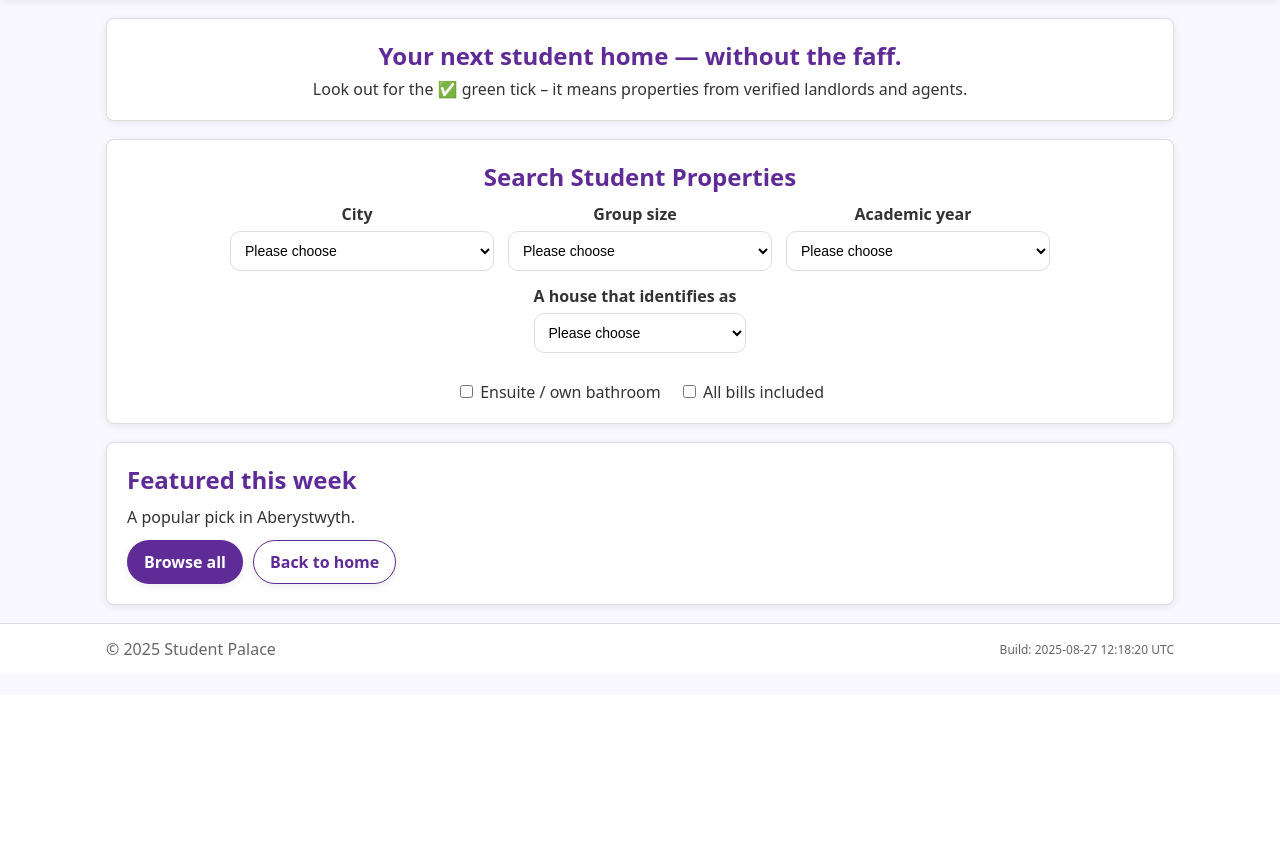
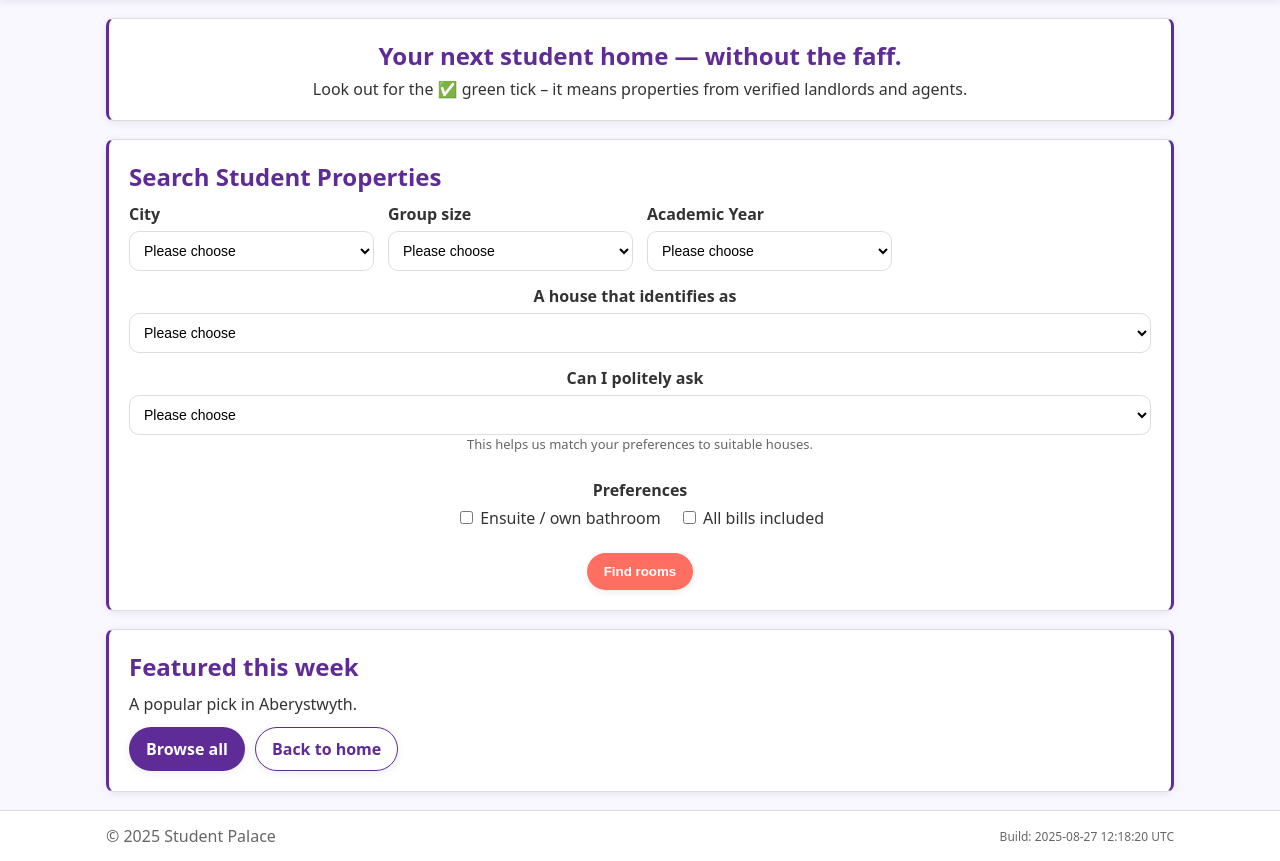
Before and after one commit to matthewnmoore/student-palace, a Flask app: page / in a window 1280 px wide. Shown: the part 105-966 px from the top of the page. Before the commit the page ends 760 px from the top, so only its background shows below. Run offline with Flask 3, Linux system fonts and the light colour scheme; data comes from the database, SQL or seed files in the repository; parts of the project's set-up code (start-up, migrations or seed data) failed here and were passed over.

Commit message:
Update index.html

```diff
--- a/templates/index.html
+++ b/templates/index.html
@@ -4,7 +4,7 @@
 <section class="wrap">
 
   <!-- HERO / INTRO -->
-  <div class="card card--accent-edges hero-centered">
+  <div class="card card--accent-lr hero-centered">
     <h1 class="mt-0" style="margin-bottom:6px">Your next student home — without the faff.</h1>
     <p class="muted" style="margin-bottom:0">
       Look out for the ✅ green tick – it means properties from verified landlords and agents.
@@ -12,15 +12,14 @@
   </div>
 
   <!-- SEARCH -->
-  <div class="card card--accent-edges">
-    <h2 class="mt-0" style="text-align:center">Search Student Properties</h2>
-
-    <form action="{{ url_for('public.search') }}" method="get" class="grid grid-2 form-compact-labels" style="max-width:820px;margin:0 auto">
+  <div class="card card--accent-lr">
+    <h2 class="mt-0">Search Student Properties</h2>
+    <form action="{{ url_for('public.search') }}" method="get" class="grid grid-2 form-compact-labels">
 
       <!-- City -->
-      <label class="field" style="text-align:center">
+      <label class="field">
         <span class="label-inline">City</span>
-        <select name="city" id="city" data-required>
+        <select name="city" required>
           <option value="" selected>Please choose</option>
           {% for c in cities %}
             <option value="{{ c }}">{{ c }}</option>
@@ -29,9 +28,9 @@
       </label>
 
       <!-- Group size -->
-      <label class="field" style="text-align:center">
+      <label class="field">
         <span class="label-inline">Group size</span>
-        <select name="group_size" id="group_size" data-required>
+        <select name="group_size" required>
           <option value="" selected>Please choose</option>
           {% for n in range(1,10) %}
             <option value="{{ n }}">{{ n }}</option>
@@ -40,60 +39,57 @@
       </label>
 
       <!-- Academic year -->
-      <label class="field" style="text-align:center">
-        <span class="label-inline">Academic year</span>
-        <select name="academic_year" id="academic_year" data-required>
+      <label class="field">
+        <span class="label-inline">Academic Year</span>
+        <select name="academic_year" required>
           <option value="" selected>Please choose</option>
-          {% set current_year = 2025 %}
-          {% for y in range(current_year, current_year+5) %}
-            {% set next = y + 1 %}
-            <option value="{{ y }}/{{ next }}">{{ y }}/{{ next }}</option>
-          {% endfor %}
+          <option value="2025/2026">2025/2026</option>
+          <option value="2026/2027">2026/2027</option>
+          <option value="2027/2028">2027/2028</option>
         </select>
       </label>
 
-      <!-- Property gender preference (centered) -->
-      <label class="field" style="text-align:center; grid-column:1/-1; max-width:420px; margin:0 auto">
+      <!-- House identifies -->
+      <label class="field" style="grid-column:1/-1; text-align:center">
         <span class="label-inline">A house that identifies as</span>
-        <select name="gender_pref" id="gender_pref" data-required>
+        <select name="house_identifies" required>
           <option value="" selected>Please choose</option>
           <option value="Male">Just Male</option>
           <option value="Female">Just Female</option>
-          <option value="Anything">Anything — I’m not fussed</option>
+          <option value="Anything">Anything I am not fussed</option>
         </select>
       </label>
 
-      <!-- NEW: Seeker gender (required; appears below the above; centered) -->
-      <div style="grid-column:1/-1">
-        <label class="field" id="seeker_gender_wrap" style="display:none; text-align:center; max-width:520px; margin:0 auto">
-          <span class="label">Can I politely ask if you are male or female to help me refine your search</span>
-          <select name="seeker_gender" id="seeker_gender" data-required style="max-width:320px; margin:0 auto">
+      <!-- Polite ask -->
+      <label class="field" style="grid-column:1/-1; text-align:center" id="polite-ask" hidden>
+        <span class="label-inline">Can I politely ask</span>
+        <select name="student_gender" required>
           <option value="" selected>Please choose</option>
           <option value="Male">Male</option>
           <option value="Female">Female</option>
-            <option value="NA">I’d rather not say</option>
+          <option value="NR">I'd rather not say</option>
         </select>
+        <p class="help">This helps us match your preferences to suitable houses.</p>
       </label>
-      </div>
 
-      <!-- Preferences row (optional checkboxes). Button appears only when all dropdowns chosen -->
+      <!-- Preferences (optional) -->
       <label class="field" style="grid-column:1/-1; text-align:center">
+        <span class="label">Preferences</span>
         <div class="prefs-row" style="justify-content:center">
           <label><input type="checkbox" name="ensuite"> Ensuite / own bathroom</label>
-
-          <!-- Hidden by default; shown when all selects have values -->
-          <button id="find_btn" class="btn btn-accent btn-wide-ish" type="submit" style="min-width:260px; display:none">
-            Find rooms
-          </button>
-
           <label><input type="checkbox" name="bills_included"> All bills included</label>
         </div>
       </label>
+
+      <!-- Find Rooms Button -->
+      <div style="grid-column:1/-1; text-align:center; margin-top:10px">
+        <button class="btn btn-accent btn-find" type="submit" disabled>Find rooms</button>
+      </div>
     </form>
   </div>
 
   <!-- FEATURED -->
-  <div class="card card--accent-edges">
+  <div class="card card--accent-lr">
     <h2 class="mt-0">Featured this week</h2>
     <p class="muted">A popular pick in {{ cities[0] if cities else 'Cardiff' }}.</p>
     <div class="inline-actions" style="margin-top:8px">
@@ -104,7 +100,7 @@
 
   <!-- CITY GRID (order per admin, only active cities) -->
   {% if cities_with_meta and cities_with_meta|length %}
-    <div class="card card--accent-edges" style="padding:16px">
+    <div class="card card--accent-lr" style="padding:16px">
       <div class="city-grid">
         {% for c in cities_with_meta %}
           <a class="city-card" href="{{ url_for('public.search') }}?city={{ c.name|urlencode }}">
@@ -126,48 +122,27 @@
 
 </section>
 
-<!-- Minimal JS to reveal seeker gender and show the Find button only when all dropdowns are chosen -->
 <script>
-  (function(){
-    var gp   = document.getElementById('gender_pref');
-    var wrap = document.getElementById('seeker_gender_wrap');
-    var btn  = document.getElementById('find_btn');
+document.addEventListener("DOMContentLoaded", () => {
+  const houseSelect = document.querySelector("[name='house_identifies']");
+  const politeAsk = document.getElementById("polite-ask");
+  const button = document.querySelector(".btn-find");
+  const requiredSelects = document.querySelectorAll("select[required]");
 
-    var requiredSelects = Array.prototype.slice.call(
-      document.querySelectorAll('select[data-required]')
-    );
-
-    function showSeekerGender(){
-      if(!gp || !wrap) return;
-      wrap.style.display = gp.value ? 'block' : 'none';
-      // If we hide the wrap, also clear the seeker value to keep validation logic simple
-      var sg = document.getElementById('seeker_gender');
-      if (sg && wrap.style.display === 'none') sg.value = '';
+  function checkRequired() {
+    let allChosen = true;
+    requiredSelects.forEach(sel => {
+      if (!sel.value) allChosen = false;
+    });
+    button.disabled = !allChosen;
   }
 
-    function allSelected(){
-      for (var i=0; i<requiredSelects.length; i++){
-        if (!requiredSelects[i].value) return false;
-      }
-      return true;
-    }
-
-    function toggleFindButton(){
-      if(!btn) return;
-      btn.style.display = allSelected() ? 'inline-block' : 'none';
-    }
-
-    // Wire up listeners
-    requiredSelects.forEach(function(el){
-      el.addEventListener('change', function(){
-        showSeekerGender();
-        toggleFindButton();
-      });
+  houseSelect.addEventListener("change", () => {
+    politeAsk.hidden = !houseSelect.value;
+    checkRequired();
   });
 
-    // Initial state
-    showSeekerGender();
-    toggleFindButton();
-  })();
+  requiredSelects.forEach(sel => sel.addEventListener("change", checkRequired));
+});
 </script>
 {% endblock %}
```
Lines whose indentation alone changed are shown as unchanged.
